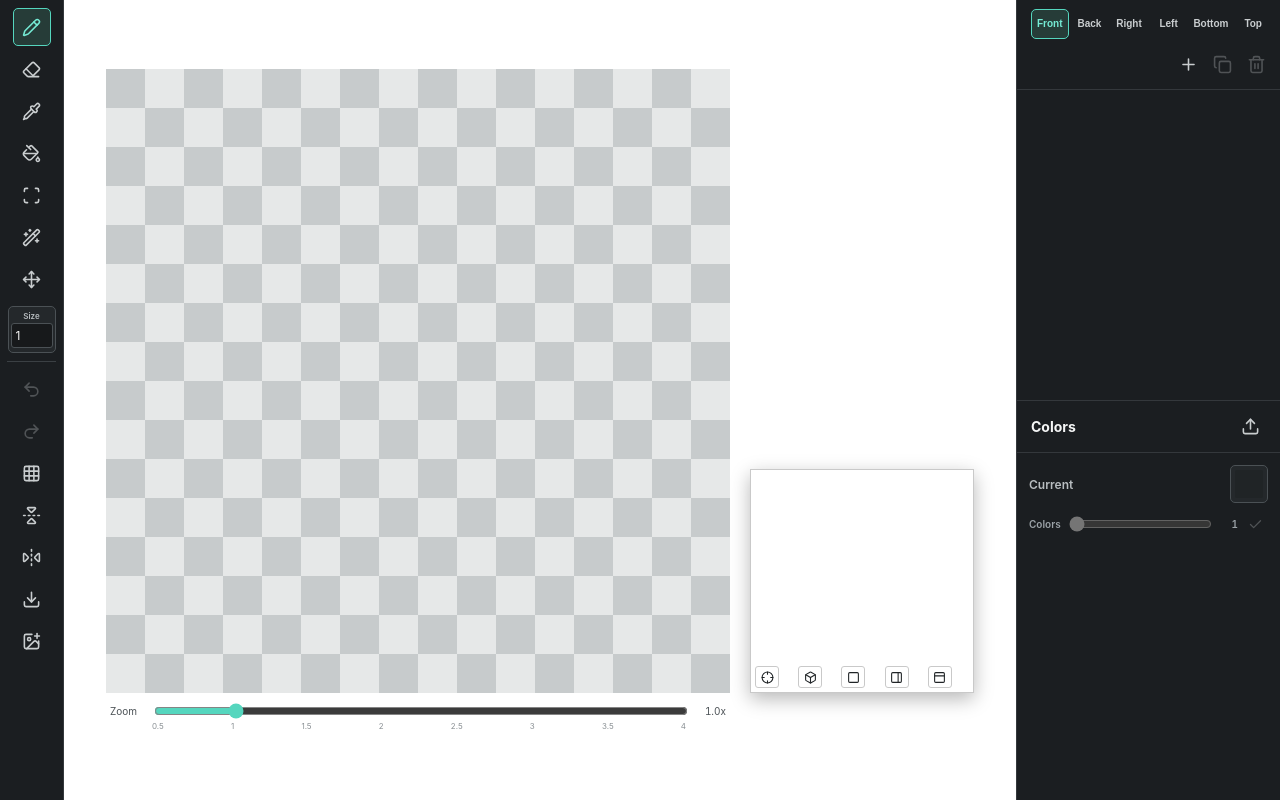
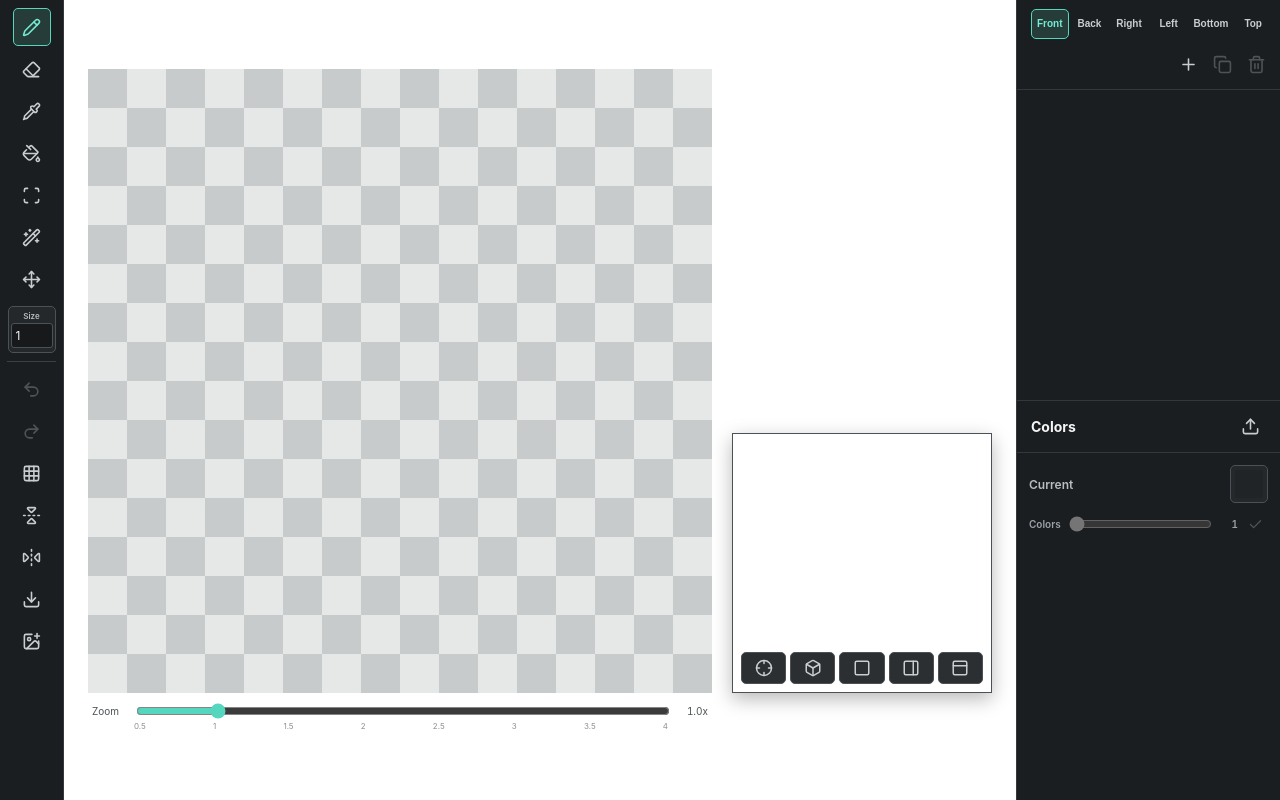
Before and after one commit to Reffler/Grindland, a website: page model-editor/index.html in a window 1280 px wide. Drawn offline with nearby package versions, Linux system fonts and the light colour scheme.

Commit message:
forgor these

```diff
--- a/model-editor/index.html
+++ b/model-editor/index.html
@@ -7,7 +7,7 @@
     <meta http-equiv="Pragma" content="no-cache">
     <meta http-equiv="Expires" content="0">
     <title>Model Editor</title>
-    <link rel="stylesheet" href="styles.css?v=20260715-8">
+    <link rel="stylesheet" href="styles.css?v=20260715-10">
     <script defer src="https://unpkg.com/lucide@0.468.0/dist/umd/lucide.min.js"></script>
     <script defer src="editor.js?v=20260715-13"></script>
     <script defer src="https://cdn.jsdelivr.net/npm/alpinejs@3.x.x/dist/cdn.min.js"></script>
--- a/model-editor/styles.css
+++ b/model-editor/styles.css
@@ -306,10 +306,10 @@ button svg {
 }
 
 .workspace-content {
-    width: min(100%, calc(min(78vmin, 768px) + 244px));
+    width: 100%;
     min-width: 0;
     display: grid;
-    grid-template-columns: minmax(0, 1fr) 224px;
+    grid-template-columns: minmax(0, min(78vmin, 768px)) minmax(0, 1fr);
     align-items: end;
     gap: 8px 20px;
 }
@@ -325,10 +325,11 @@ button svg {
     position: relative;
     grid-column: 2;
     grid-row: 1;
-    width: 224px;
+    width: min(100%, calc(100vh - 96px));
     aspect-ratio: 1;
+    justify-self: end;
     overflow: hidden;
-    border: 1px solid #c9c9c9;
+    border: 1px solid #4b5155;
     background: #ffffff;
     box-shadow: 0 6px 18px rgb(0 0 0 / 28%);
 }
@@ -386,34 +387,34 @@ button svg {
 
 .preview-presets {
     position: absolute;
-    right: 4px;
-    bottom: 4px;
-    left: 4px;
+    right: 8px;
+    bottom: 8px;
+    left: 8px;
     display: grid;
     grid-template-columns: repeat(5, 1fr);
-    gap: 2px;
+    gap: 4px;
     pointer-events: none;
 }
 
 .preview-presets button {
-    width: 24px;
-    height: 22px;
-    border-color: #c9c9c9;
-    border-radius: 3px;
-    background: rgb(255 255 255 / 88%);
-    color: #202427;
+    width: 100%;
+    height: 32px;
+    border-color: #4b5155;
+    border-radius: 5px;
+    background: rgb(27 30 33 / 92%);
+    color: #c9cdcf;
     pointer-events: auto;
 }
 
 .preview-presets button:hover:not(:disabled) {
-    border-color: #666d71;
-    background: #ffffff;
-    color: #111315;
+    border-color: #4b5155;
+    background: #292d30;
+    color: #ffffff;
 }
 
 .preview-presets button svg {
-    width: 13px;
-    height: 13px;
+    width: 18px;
+    height: 18px;
 }
 
 .canvas-frame > canvas,
@@ -767,12 +768,11 @@ button svg {
     }
 
     .future-window {
-        width: 192px;
-        justify-self: end;
+        width: 100%;
+        justify-self: stretch;
     }
 
     .preview-presets button {
-        width: 20px;
-        height: 20px;
+        height: 30px;
     }
 }
```
